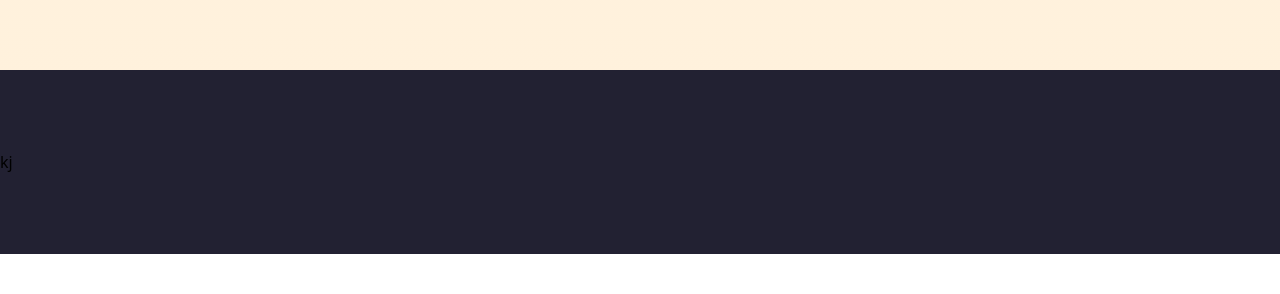
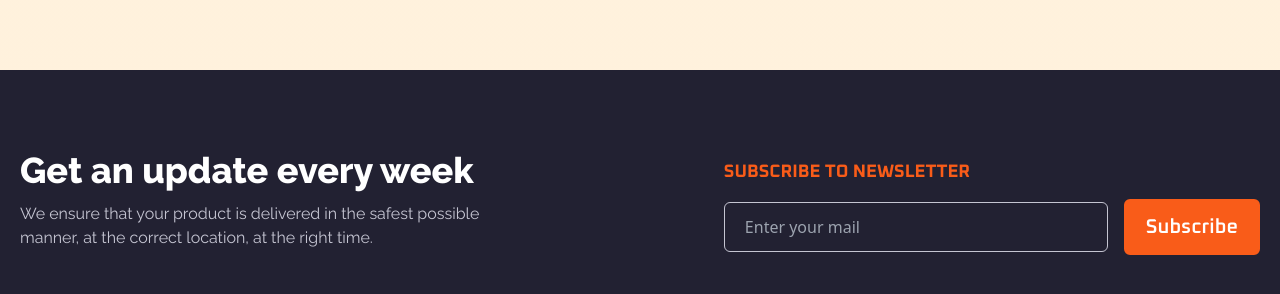
Before and after one commit to Rakib-siddiki/Quriarbox-App, a React (Vite) app: page / in a window 1280 px wide. Shown: the part 5137-5431 px from the top of the page. Before the commit the page ends 5391 px from the top, so only its background shows below. Built offline with nearby package versions, Linux system fonts and the light colour scheme.

Commit message:
Get Update section

```diff
--- a/src/App.jsx
+++ b/src/App.jsx
@@ -18,8 +18,8 @@ const App = () => {
       <Delivery />
       <Testimonial />
       <Form />
-      <FindUs/>
-      <GetUpdate/>
+      <FindUs />
+      <GetUpdate />
     </>
   );
 };
--- a/src/components/find/FindUs.jsx
+++ b/src/components/find/FindUs.jsx
@@ -13,7 +13,7 @@ import {
 const FindUs = () => {
   return (
     <>
-      <section className="xl:pt-[169] xl:pb-28 pb-24 md:pb-20">
+      <section className="xl:pt-[169] xl:pb-28 pb-10 sm:pb-24 md:pb-20">
         <div className="p-5 xl:p-0">
           <div className="text-center">
             <h2 className="font-Oxanium font-bold text-xl  sm:text-3xl text-primary">
--- a/src/components/form/Form.jsx
+++ b/src/components/form/Form.jsx
@@ -27,17 +27,17 @@ const Form = () => {
               <div className="w-1/2 ml-2 md:mt-4 lg:mt-6 ">
                 <div className="flex flex-col gap-y-2 sm:gap-y-4 ">
                   <input
-                    className="bg-transparent border border-[#C5C5D2] rounded-lg xl:py-4 lg:py-3 lg:pl-5 py-2 pl-3 placeholder:font-Raleway text-sm md:text-base sm:placeholder:text-base placeholder:text-[#9291A1] focus:border-2 focus:outline-none "
+                    className="bg-transparent text-third border border-[#C5C5D2] rounded-lg xl:py-4 lg:py-3 lg:pl-5 py-2 pl-3 placeholder:font-Raleway text-sm md:text-base sm:placeholder:text-base placeholder:text-[#9291A1] focus:border-2 focus:outline-none "
                     type="text"
                     placeholder="Name"
                   />
                   <input
-                    className="bg-transparent border border-[#C5C5D2] rounded-lg xl:py-4 lg:py-3 lg:pl-5 py-2 pl-3 placeholder:font-Raleway text-sm md:text-base sm:placeholder:text-base placeholder:text-[#9291A1] focus:border-2 focus:outline-none "
+                    className="bg-transparent text-third border border-[#C5C5D2] rounded-lg xl:py-4 lg:py-3 lg:pl-5 py-2 pl-3 placeholder:font-Raleway text-sm md:text-base sm:placeholder:text-base placeholder:text-[#9291A1] focus:border-2 focus:outline-none "
                     type="text"
                     placeholder="Email"
                   />
                   <textarea
-                    className="bg-transparent border border-[#C5C5D2] rounded-lg xl:py-4 lg:py-3 lg:pl-5  py-2 pl-3 placeholder:font-Raleway text-sm md:text-base sm:placeholder:text-base placeholder:text-[#9291A1] focus:border-2 focus:outline-none h-16 sm:h-28 md:h-32 lg:h-[154px] "
+                    className="bg-transparent text-third border border-[#C5C5D2] rounded-lg xl:py-4 lg:py-3 lg:pl-5  py-2 pl-3 placeholder:font-Raleway text-sm md:text-base sm:placeholder:text-base placeholder:text-[#9291A1] focus:border-2 focus:outline-none h-16 sm:h-28 md:h-32 lg:h-[154px] "
                     placeholder="Message"
                     type="text"
                   ></textarea>
--- a/src/components/getUpdate/GetUpdate.jsx
+++ b/src/components/getUpdate/GetUpdate.jsx
@@ -1,13 +1,45 @@
-
-
 const GetUpdate = () => {
-    return (
-        <>
-            <section className="bg-third py-20">
-                kj
-            </section>
-        </>
-    );
+  return (
+    <>
+      <section className="bg-third xl:py-20 py-10 px-5">
+        <div className="max-w-container mx-auto">
+          <div className="lg:flex xl:justify-between ">
+            {/* =========left===== */}
+            <div>
+              <h2 className="font-Raleway font-extrabold text-4xl text-white">
+                Get an update every week
+              </h2>
+              <p className="font-Raleway text-base text-[#C5C5D2] max-w-lg font-normal mt-3">
+                We ensure that your product is delivered in the safest possible
+                manner, at the correct location, at the right time.
+              </p>
+            </div>
+            {/* =========left===== */}
+            {/* ==========right=========  */}
+            <div className="xl:ml-16 ">
+              <p className="font-Oxanium font-bold text-lg text-primary mt-2">
+                SUBSCRIBE TO NEWSLETTER
+              </p>
+              <div>
+                <input
+                  className="bg-transparent text-white mr-4  border border-[#C5C5D2] focus:outline-none  py-3 px-5 xl:w-96 w-80 rounded-md  sm:mt-3 xl:mt-4 my-4 "
+                  type="text"
+                  placeholder="Enter your mail"
+                />
+                <a
+                  className="hover:border-primary hover:border-2  border-2 border-primary inline-block items-center xl:text-xl font-Oxanium font-semibold text-white bg-primary rounded-md xl:py-3 xl:px-5 md:py-3 sm:px-5 py-2.5 px-7 hover:bg-[#FFE4D9] hover:text-primary duration-500"
+                  href="#"
+                >
+                  Subscribe
+                </a>
+              </div>
+            </div>
+            {/* ==========right=========  */}
+          </div>
+        </div>
+      </section>
+    </>
+  );
 };
 
 export default GetUpdate;
```
